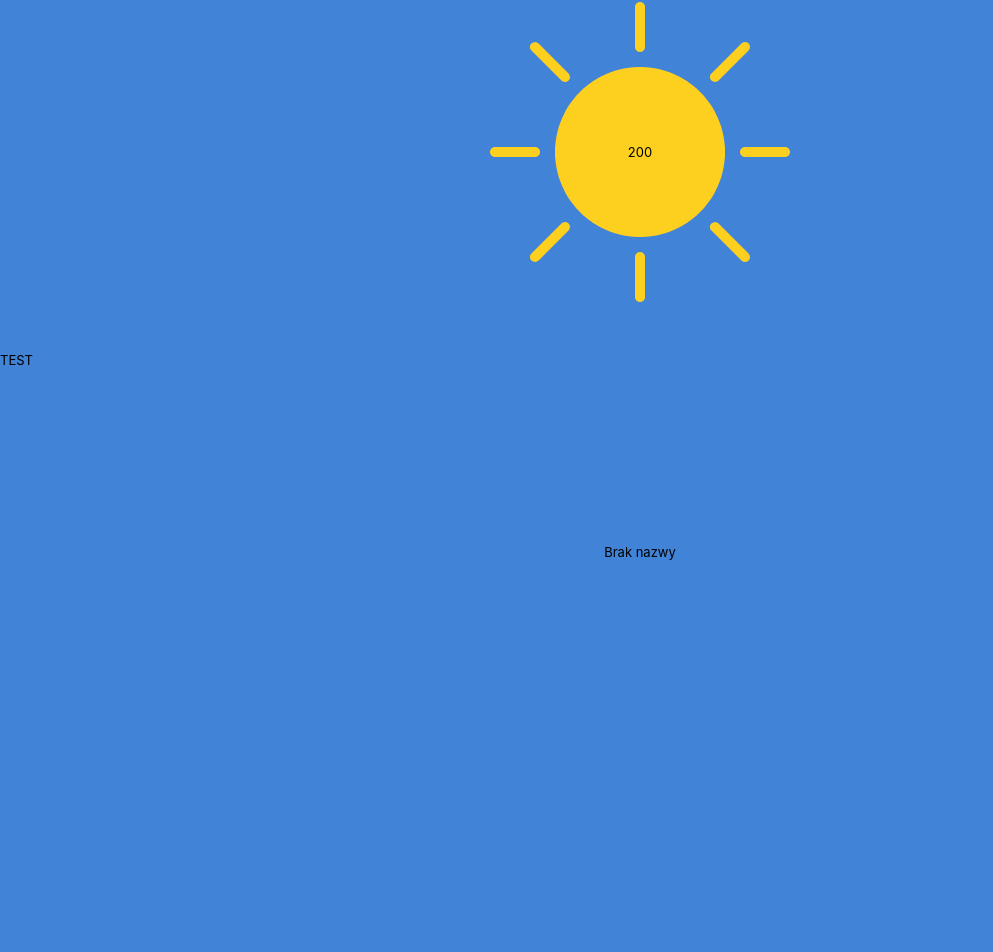
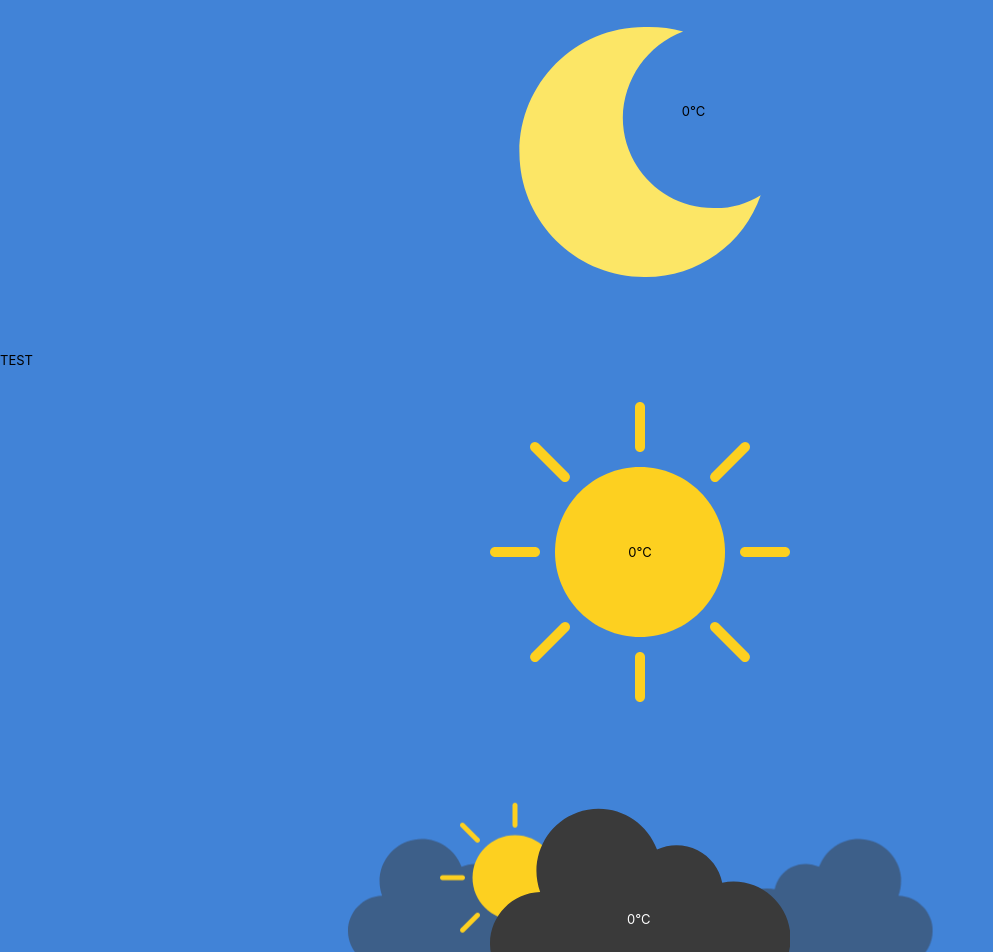
Before and after one commit to aXenDeveloper/react-weather-old, a React (Create React App) app: page / in a window 1280 px wide. Shown: the part 89-1041 px from the top of the page, without its empty margins (0-993 px from the left). Before the commit the page ends 841 px from the top, so only its background shows below. Built offline with nearby package versions, Linux system fonts and the light colour scheme.

Commit message:
Add functions
Add moon, add rounding to 2 places temperature, improvent sass

```diff
--- a/src/components/App.js
+++ b/src/components/App.js
@@ -5,10 +5,15 @@ import Content from './Content';
 export default class App extends React.Component {
   state = {
     value: 'Gdańsk',
-    clouds: null,
     temp: 0,
     icon: '',
     loading: false
+  }
+
+  roundTemp = e => {
+    this.setState({
+      temp: Math.round(e * 10) / 10
+    })
   }
 
   handleInputChange = e => {
@@ -29,15 +34,17 @@ export default class App extends React.Component {
       const API = await fetch(`https://api.openweathermap.org/data/2.5/weather?q=${this.state.value}&appid=${keyAPI}&units=metric`);
       const APIJson = await API.json();
 
+      this.roundTemp(APIJson.main.temp);
+
       this.setState({
-        clouds: APIJson.clouds.all,
-        temp: APIJson.main.temp,
         icon: APIJson.weather[0].icon,
         loading: false
       });
 
       console.log(APIJson); // Debug
     } catch(err) {
+
+      // Popup
       console.log(err); // Debug
     }
   }
--- a/src/components/Content.js
+++ b/src/components/Content.js
@@ -3,6 +3,7 @@ import WeatherCloudView from '../views/weather/cloudView';
 import WeatherNoneView from '../views/weather/noneView';
 import LoadingView from '../views/loadingView';
 import SunView from '../views/weather/sunView';
+import MoonView from '../views/weather/moonView';
 
 const Content = props => {
 
@@ -17,6 +18,7 @@ const Content = props => {
     };
 
     const selectWeather = {
+        '01d': <SunView temp={props.temp} />,
         '02d': <WeatherCloudView temp={props.temp} cloudType={cloud('normal')} sun={true} />,
         '03d': <WeatherCloudView temp={props.temp} cloudType={cloud('gray')} />,
         '04d': <WeatherCloudView temp={props.temp} cloudType={cloud('dark')} />,
@@ -27,8 +29,10 @@ const Content = props => {
     return (
         <div className='content'>
             <div className='weather'>
-                <SunView />
-                {props.temp ? props.loading ? <LoadingView /> : selectWeather[props.icon] : <WeatherNoneView />}
+                <MoonView temp={props.temp} />
+                <SunView temp={props.temp} />
+                <WeatherCloudView temp={props.temp} cloudType={cloud('dark')} rain={true} sun={true} thunder={true} />
+                {props.temp ? (props.loading ? <LoadingView /> : selectWeather[props.icon]) : <WeatherNoneView />}
             </div>
             <div>
                 TEST
--- a/src/scss/weather/weatherAnimation.scss
+++ b/src/scss/_animation.scss
@@ -51,3 +51,21 @@
         transform: rotate(360deg);
     }
 }
+
+@keyframes thunderAnimation {
+    0% {
+        opacity: 0;
+    }
+    5% {
+        opacity: 1;
+    }
+    10% {
+        opacity: 0;
+    }
+    15% {
+        opacity: 1;
+    }
+    100% {
+        opacity: 0;
+    }
+}
--- /dev/null
+++ b/src/scss/_base.scss
@@ -0,0 +1,6 @@
+@mixin center_absolute($x, $y) {
+    position: absolute;
+    top: $x;
+    left: $y;
+    transform: translate(-$x, -$y);
+}
--- a/src/scss/weather/weather.scss
+++ b/src/scss/_weather.scss
@@ -1,9 +1,10 @@
-@import "./weatherAnimation.scss";
+@import './_base';
+@import './_animation';
 
 .weather {
   position: relative;
   z-index: 1;
-  height: 400px;
+  height: 40rem;
 
   > * {
     display: flex;
@@ -24,10 +25,12 @@
   }
 
   &_sun .temp {
-    position: absolute;
-    top: 50%;
-    left: 50%;
-    transform: translate(-50%, -50%);
+    @include center_absolute(50%, 50%);
+    color: #000;
+  }
+
+  &_moon .temp {
+    @include center_absolute(40%, 54%);
     color: #000;
   }
 }
@@ -40,8 +43,8 @@
   &\:left {
     position: absolute;
     left: -200px;
-    transform: scale(0.68, 0.68);
-    opacity: 0.5;
+    transform: scale(.68, .68);
+    opacity: .5;
     animation: cloudAnimation-left 20s ease infinite;
     z-index: 1;
   }
@@ -59,10 +62,7 @@
     z-index: 100;
 
     .temp {
-      position: absolute;
-      top: 55%;
-      left: 50%;
-      transform: translate(-55%, -50%);
+      @include center_absolute(55%, 50%);
       color: #000;
     }
   }
@@ -144,3 +144,27 @@
     fill: #fdd020;
   }
 }
+
+.SVG {
+  &_thunder {
+    width: 100px;
+    height: 100px;
+    position: absolute;
+    left: 20%;
+    bottom: 0;
+    animation: thunderAnimation 2.5s linear infinite;
+
+    path {
+      fill: #ffa754;
+    }
+  }
+
+  &_moon {
+    width: 250px;
+    height: 250px;
+
+    path {
+      fill: #fce666;
+    }
+  }
+}
--- a/src/scss/index.scss
+++ b/src/scss/index.scss
@@ -1,3 +1,7 @@
+html {
+  font-size: 10px;
+}
+
 body {
   font-family: -apple-system, BlinkMacSystemFont, "Segoe UI", "Roboto", "Oxygen", "Ubuntu", "Cantarell", "Fira Sans",
     "Droid Sans", "Helvetica Neue", sans-serif;
@@ -18,13 +22,13 @@ body {
   justify-content: center;
 
   form {
-    padding: 10px;
+    padding: 1rem;
   }
 }
 
-@import './weather/weather.scss';
+@import './_weather';
 
 .loading {
   color: #fff;
-  font-size: 50px;
+  font-size: 5rem;
 }
--- a/src/views/weather/cloudView.js
+++ b/src/views/weather/cloudView.js
@@ -1,7 +1,8 @@
 import React from 'react';
 import PropTypes from 'prop-types';
 
-const cloudScatteredView = ({ temp, cloudType, rain, sun}) => {
+const cloudScatteredView = ({ temp, cloudType, rain, sun, thunder }) => {
+
 
     const dropRain = num => {
         const drops = [];
@@ -19,7 +20,7 @@ const cloudScatteredView = ({ temp, cloudType, rain, sun}) => {
             <div className='cloud'>
                 {sun && (
                     <div className='sun sun:left'>
-                        <svg className='sunSVG' viewBox="0 0 480 480" xmlns="http://www.w3.org/2000/svg">
+                        <svg className='sun_SVG' viewBox="0 0 480 480" xmlns="http://www.w3.org/2000/svg">
                             <g fill="#fdd020"><path d="m376 240c0 75.109375-60.890625 136-136 136s-136-60.890625-136-136 60.890625-136 136-136 136 60.890625 136 136zm0 0" />
                                 <path d="m240 480c-4.417969 0-8-3.582031-8-8v-64c0-4.417969 3.582031-8 8-8s8 3.582031 8 8v64c0 4.417969-3.582031 8-8 8zm0 0" />
                                 <path d="m240 80c-4.417969 0-8-3.582031-8-8v-64c0-4.417969 3.582031-8 8-8s8 3.582031 8 8v64c0 4.417969-3.582031 8-8 8zm0 0" />
@@ -39,8 +40,13 @@ const cloudScatteredView = ({ temp, cloudType, rain, sun}) => {
 
                 <div className='cloud:center'>
                     {cloudType}
+                    {thunder && (
+                        <svg className="SVG_thunder" xmlns="http://www.w3.org/2000/svg" viewBox="-48 0 448 448">
+                            <path d="m256 0h-160l-96 224h160l-64 224 256-320h-160zm0 0" />
+                        </svg>
+                    )}
                     {rain && dropRain(5)}
-                    <div className='temp'>{temp}</div>
+                    <div className='temp'>{temp}&#176;C</div>
                 </div>
 
                 <div className='cloud:right'>
@@ -57,12 +63,14 @@ cloudScatteredView.propTypes = {
     temp: PropTypes.number.isRequired,
     cloudType: PropTypes.object.isRequired,
     rain: PropTypes.bool,
-    sun: PropTypes.bool
+    sun: PropTypes.bool,
+    thunder: PropTypes.bool
 };
 
 cloudScatteredView.defaultProps = {
     rain: false,
-    sun: false
+    sun: false,
+    thunder: false
 }
 
 export default cloudScatteredView;
--- /dev/null
+++ b/src/views/weather/moonView.js
@@ -0,0 +1,23 @@
+import React from 'react';
+import PropTypes from 'prop-types';
+
+const moonView = ({ temp }) => {
+    return (
+        <div className='weather_moon'>
+            <svg className="SVG_moon" viewBox="-8 0 464 464.177" xmlns="http://www.w3.org/2000/svg">
+                <path d="m360.089844 336.164062c-92.785156 0-168-75.214843-168-168 .945312-71.269531 45.359375-134.714843 112-160-23.476563-6.1875-47.738282-8.882812-72-8-128.132813 0-232.0000002 103.871094-232.0000002 232 0 128.128907 103.8671872 232 232.0000002 232 97.191406 1.050782 184.175781-60.15625 216-152-26.28125 16.601563-56.929688 24.960938-88 24zm0 0"/>
+                </svg>
+            <div className='temp'>{temp}&#176;C</div>
+        </div>
+    )
+}
+
+moonView.propTypes = {
+    temp: PropTypes.number.isRequired
+}
+
+moonView.defaultProps = {
+    temp: 0
+}
+
+export default moonView;
--- a/src/views/weather/sunView.js
+++ b/src/views/weather/sunView.js
@@ -1,6 +1,7 @@
 import React from 'react';
+import PropTypes from 'prop-types';
 
-const sunView = () => {
+const sunView = ({ temp }) => {
     return (
         <div className='weather_sun'>
             <svg className='sun_SVG' viewBox="0 0 480 480" xmlns="http://www.w3.org/2000/svg">
@@ -14,9 +15,17 @@ const sunView = () => {
                     <path d="m72 248h-64c-4.417969 0-8-3.582031-8-8s3.582031-8 8-8h64c4.417969 0 8 3.582031 8 8s-3.582031 8-8 8zm0 0" />
                     <path d="m72 408 48-48" /><path d="m72 416c-3.234375 0-6.152344-1.949219-7.390625-4.9375s-.550781-6.429688 1.734375-8.71875l48-48c3.140625-3.03125 8.128906-2.988281 11.214844.097656 3.085937 3.085938 3.128906 8.074219.097656 11.214844l-48 48c-1.5 1.5-3.535156 2.34375-5.65625 2.34375zm0 0" /></g>
             </svg>
-            <div className='temp'>200</div>
+            <div className='temp'>{temp}&#176;C</div>
         </div>
     );
 }
 
+sunView.propTypes = {
+    temp: PropTypes.number.isRequired
+}
+
+sunView.defaultProps = {
+    temp: 0
+}
+
 export default sunView;
```
Also changed, not shown: src/index.js (line endings or trailing spaces).
